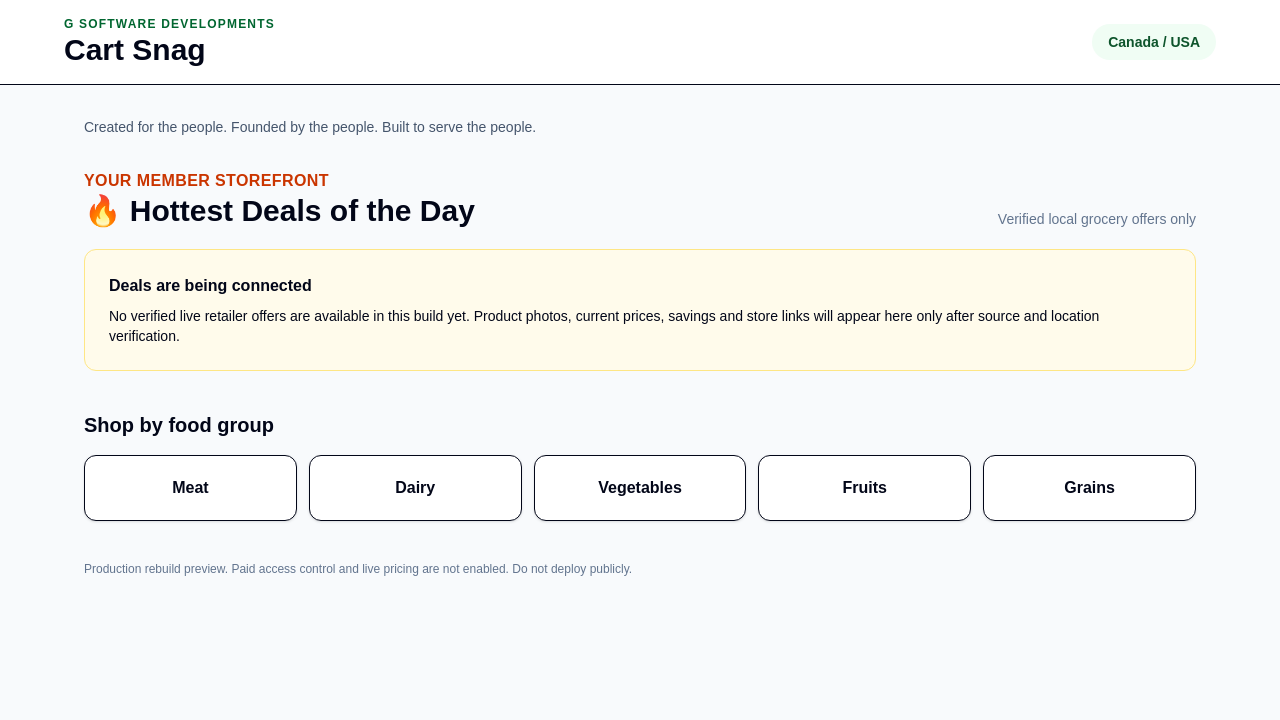
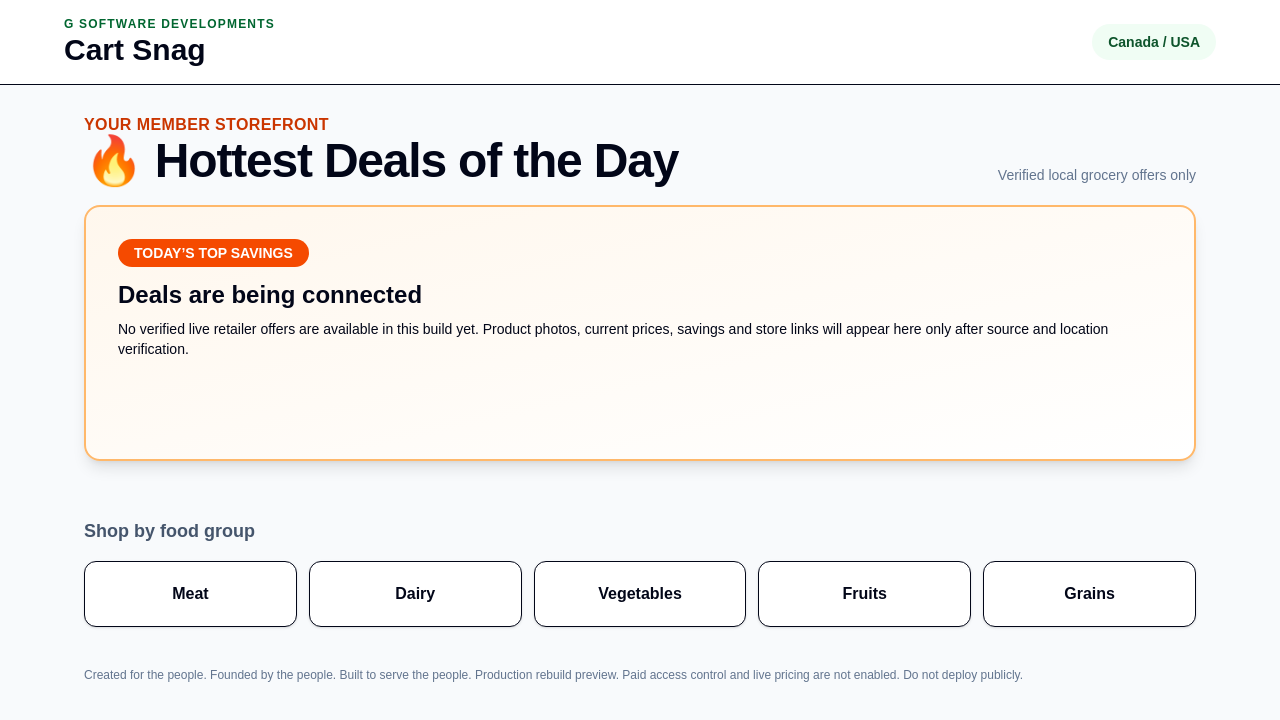
Before and after one commit to grahamrob2120-crypto/Cart-Snag, a Next.js app in the folder web/: page / in a window 1280 px wide. Shown: the top 720 px of the page. Built offline with nearby package versions, Linux system fonts and the light colour scheme.

Commit message:
Make hottest daily deals dominant above the fold

```diff
--- a/web/app/page.tsx
+++ b/web/app/page.tsx
@@ -7,25 +7,25 @@ export default function Home() {
         <span className="rounded-full bg-green-50 px-4 py-2 text-sm font-semibold text-green-900">Canada / USA</span>
       </div>
     </header>
-    <div className="mx-auto max-w-6xl px-5 py-8">
-      <p className="text-sm text-slate-600">Created for the people. Founded by the people. Built to serve the people.</p>
-      <section aria-labelledby="deals-heading" className="mt-8">
+    <div className="mx-auto max-w-6xl px-5 py-5">
+
+      <section aria-labelledby="deals-heading" className="mt-2">
         <div className="flex flex-wrap items-end justify-between gap-2">
-          <div><p className="font-bold uppercase tracking-wide text-orange-700">Your member storefront</p><h2 id="deals-heading" className="text-3xl font-extrabold">🔥 Hottest Deals of the Day</h2></div>
+          <div><p className="font-bold uppercase tracking-wide text-orange-700">Your member storefront</p><h2 id="deals-heading" className="text-4xl font-black tracking-tight sm:text-5xl">🔥 Hottest Deals of the Day</h2></div>
           <span className="text-sm text-slate-500">Verified local grocery offers only</span>
         </div>
-        <div className="mt-5 rounded-xl border border-amber-200 bg-amber-50 p-6">
-          <h3 className="font-bold">Deals are being connected</h3>
+        <div className="mt-5 min-h-64 rounded-2xl border-2 border-orange-300 bg-gradient-to-br from-orange-50 to-white p-8 shadow-lg">
+          <p className="mb-3 inline-block rounded-full bg-orange-600 px-4 py-1 text-sm font-extrabold text-white">TODAY’S TOP SAVINGS</p><h3 className="text-2xl font-black">Deals are being connected</h3>
           <p className="mt-2 text-sm">No verified live retailer offers are available in this build yet. Product photos, current prices, savings and store links will appear here only after source and location verification.</p>
         </div>
       </section>
-      <section aria-labelledby="categories-heading" className="mt-10">
-        <h2 id="categories-heading" className="text-xl font-bold">Shop by food group</h2>
+      <section aria-labelledby="categories-heading" className="mt-14">
+        <h2 id="categories-heading" className="text-lg font-bold text-slate-600">Shop by food group</h2>
         <ul className="mt-4 grid grid-cols-2 gap-3 sm:grid-cols-3 lg:grid-cols-5">
           {groups.map(group => <li key={group} className="rounded-xl border bg-white p-5 text-center font-bold shadow-sm">{group}</li>)}
         </ul>
       </section>
-      <p className="mt-10 text-xs text-slate-500">Production rebuild preview. Paid access control and live pricing are not enabled. Do not deploy publicly.</p>
+      <p className="mt-10 text-xs text-slate-500">Created for the people. Founded by the people. Built to serve the people. Production rebuild preview. Paid access control and live pricing are not enabled. Do not deploy publicly.</p>
     </div>
   </main>;
 }
```
